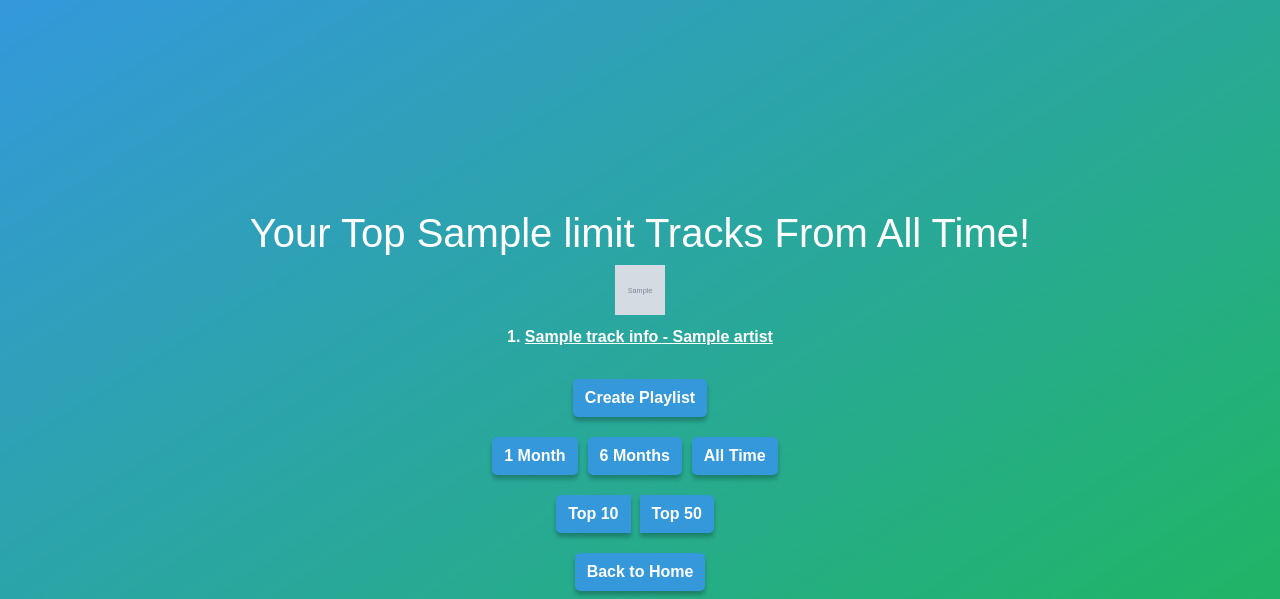
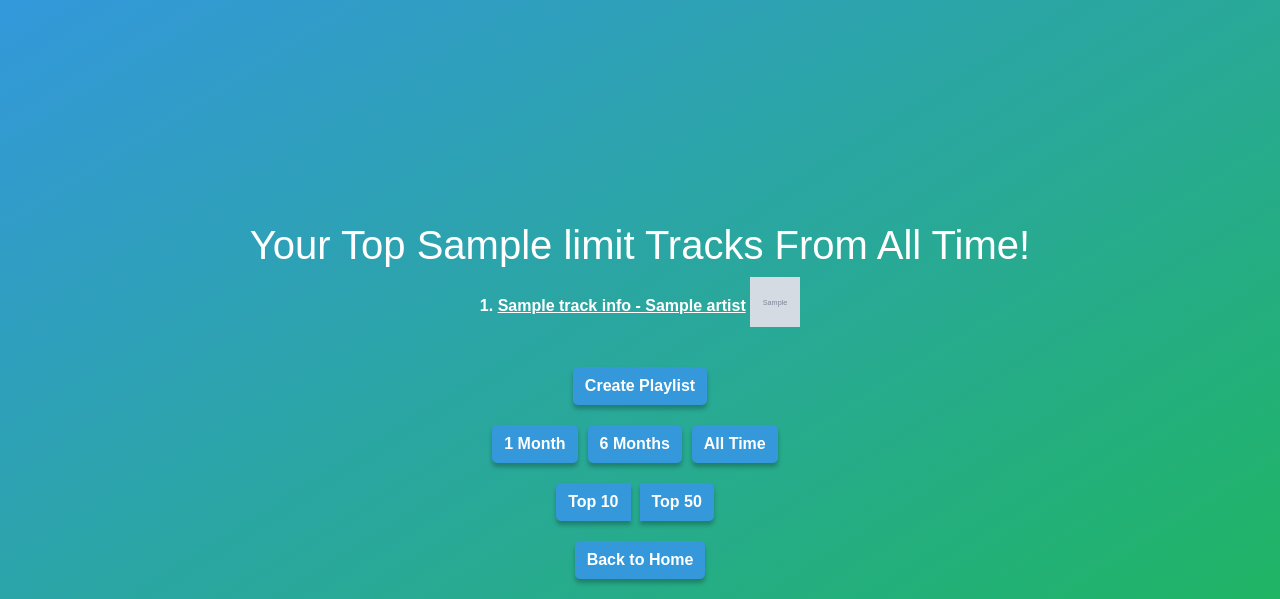
Before and after one commit to Austin-Metke/CST205-Final-Project, a Flask app: template templates/top_tracks.html in a window 1280 px wide. Shown: the top 599 px of the page. Run offline with Flask 3, Linux system fonts and the light colour scheme; the template is opened without the code that fills it: most values are stand-ins (such as "Sample title", 1, 10 or a date in 2020); grey boxes marked "Sample" are stand-in pictures.

Commit message:
Added thumbnail for each track

```diff
--- a/templates/top_tracks.html
+++ b/templates/top_tracks.html
@@ -21,13 +21,13 @@
     {% endif %}
 
 
-    <div class="flex-column" style="overflow-y: auto;">
-        <img src="{{top_tracks[0]['album']['images'][0]['url']}}" class="artist-image flex-column-item">
+    <div class="flex-column" style="overflow-y: auto; overflow-x: visible;">
         {% for track_info in top_tracks %}
         <div class="flex-column-item default-text">
             {{loop.index}}. <a href="{{track_info['external_urls']['spotify']}}"
                 class="default-text">{{track_info['name']}}
                 - {{track_info['artists'][0]['name']}}</a>
+            <img src="{{track_info['album']['images'][0]['url']}}" class="artist-image flex-column-item">
         </div>
         {% endfor %}
     </div>
@@ -36,7 +36,7 @@
     <form action="{{ url_for('create_playlist') }}" method="post" target="_blank">
         <input type="hidden" name="time_range" value="{{ time_range }}">
         <input type="hidden" name="limit" value="{{ limit }}">
-        <button type="submit" class="btn btn-primary", >Create Playlist</button>
+        <button type="submit" class="btn btn-primary" ,>Create Playlist</button>
     </form>
 
 
```
